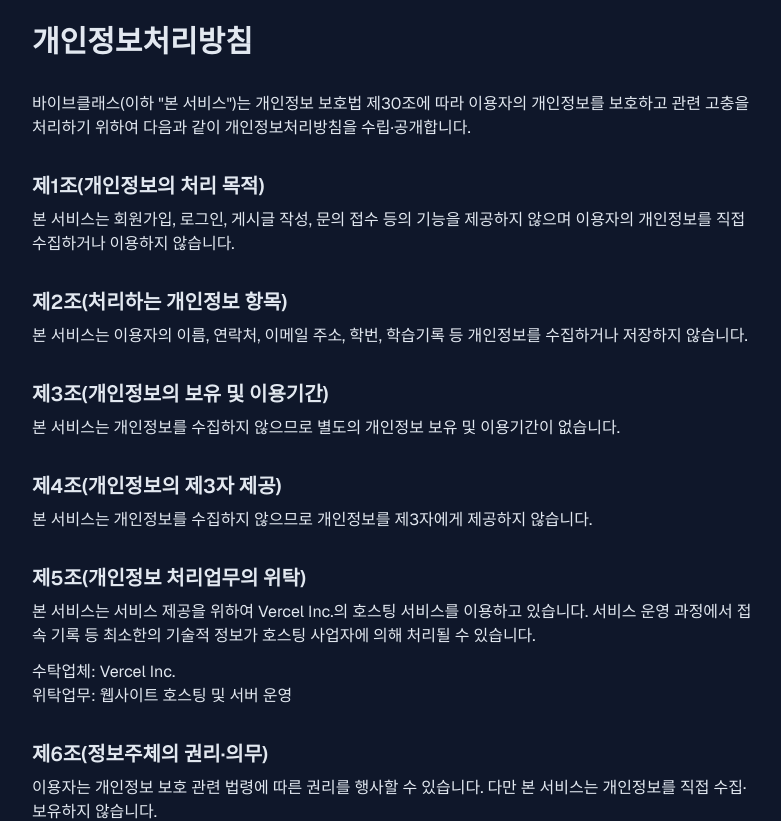
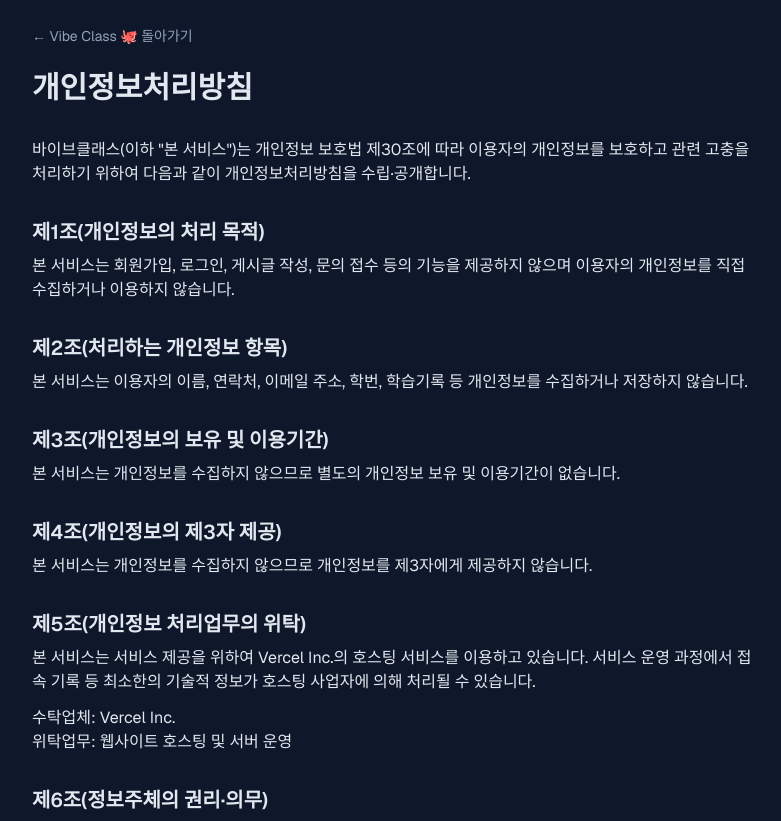
Before and after one commit to So0yeon/vibe-class, a Next.js app: page /privacy in a window 1280 px wide. Shown: the top 821 px of the page, without its empty margins (248-1029 px from the left). Built offline with nearby package versions, Linux system fonts and the light colour scheme; no server answers.

Commit message:
Update page.tsx

```diff
--- a/app/privacy/page.tsx
+++ b/app/privacy/page.tsx
@@ -1,6 +1,12 @@
 export default function PrivacyPage() {
   return (
     <main className="max-w-3xl mx-auto p-6">
+      <a
+        href="/"
+        className="inline-block mb-6 text-sm text-slate-400 hover:text-slate-200 transition-colors"
+      >
+        ← Vibe Class 🐙 돌아가기
+      </a>
       <h1 className="text-3xl font-bold mb-8">개인정보처리방침</h1>
 
       <p className="mb-8">
```
